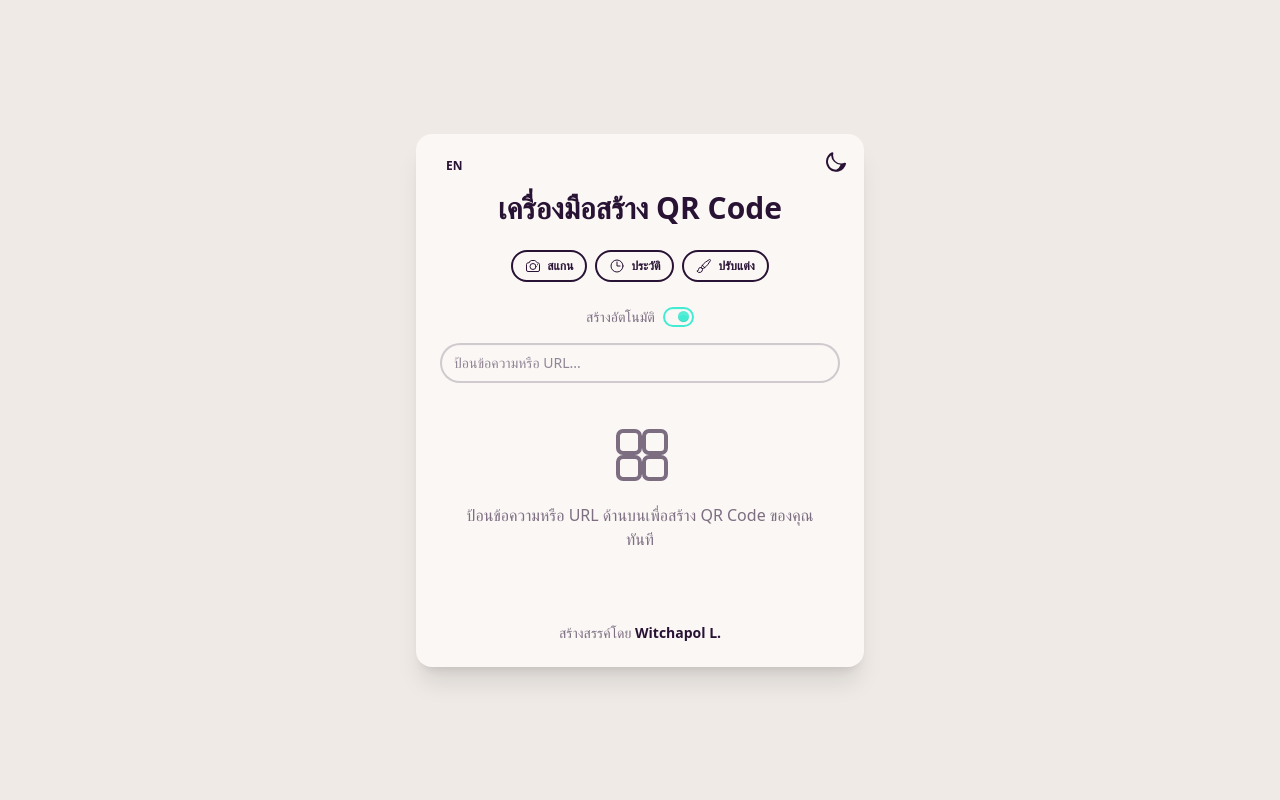
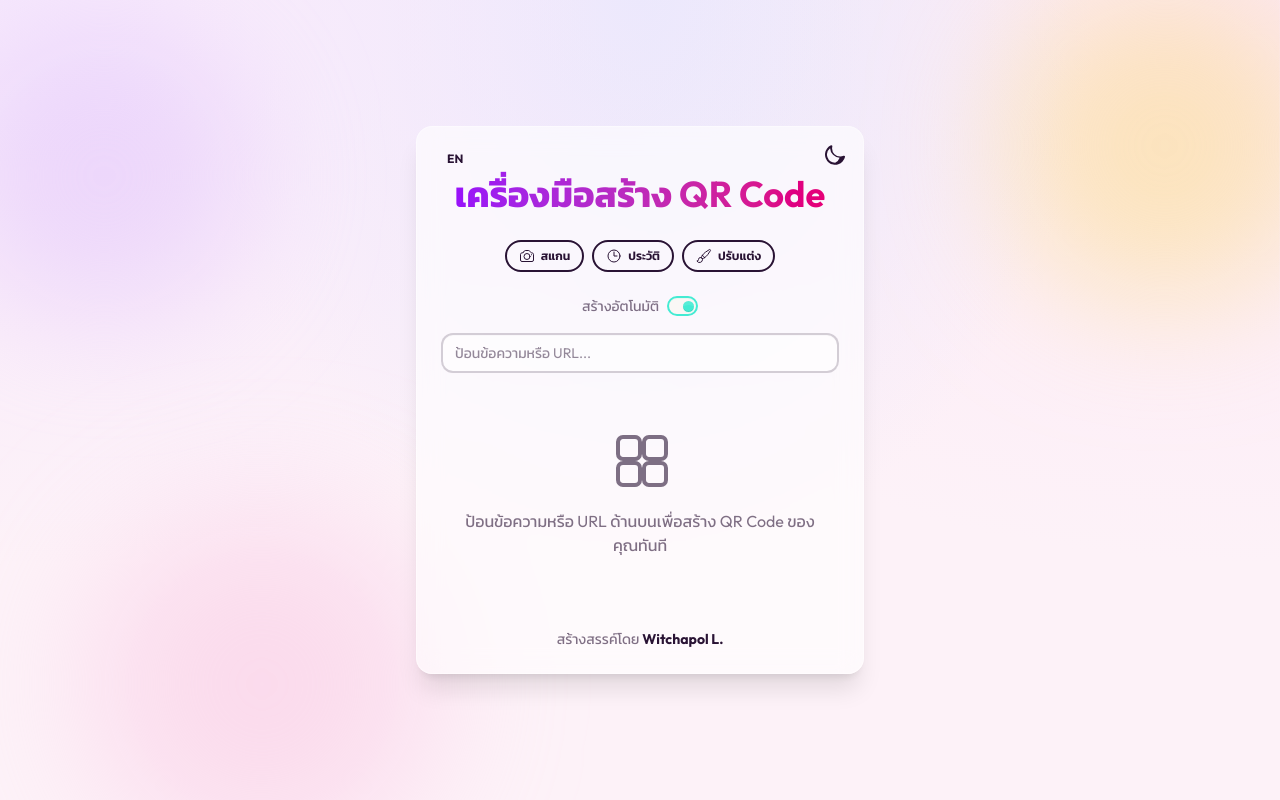
Before and after one commit to s0ci4lx/QR-Code, a Vue app: page / in a window 1280 px wide. Built offline with nearby package versions, Linux system fonts and the light colour scheme.

Commit message:
feat: Implement a refreshed UI with an animated mesh background, glassmorphism elements, and updated typography.

```diff
--- a/index.html
+++ b/index.html
@@ -4,7 +4,15 @@
     <meta charset="UTF-8" />
     <link rel="icon" type="image/svg+xml" href="/favicon.png" />
     <meta name="viewport" content="width=device-width, initial-scale=1.0" />
+    <link rel="preconnect" href="https://fonts.googleapis.com">
+    <link rel="preconnect" href="https://fonts.gstatic.com" crossorigin>
+    <link href="https://fonts.googleapis.com/css2?family=Outfit:wght@300;400;600;700&family=Kanit:wght@300;400;600;700&display=swap" rel="stylesheet">
     <title>สร้าง QR CODE ฟรี รวดเร็ว ปลอดภัย ไม่มีโฆษณา</title>
+    <style>
+      body {
+        font-family: 'Outfit', 'Kanit', sans-serif;
+      }
+    </style>
   </head>
   <body>
     <div id="app"></div>
--- a/src/App.vue
+++ b/src/App.vue
@@ -482,8 +482,13 @@ onMounted(() => {
 <template>
   <div
     :data-theme="theme"
-    class="min-h-screen bg-base-200 flex items-center justify-center p-4 relative"
+    class="min-h-screen bg-mesh overflow-hidden flex items-center justify-center p-4 relative"
   >
+    <!-- Animated Background Blobs -->
+    <div class="absolute top-0 -left-10 w-80 h-80 blob-1 rounded-full mix-blend-multiply dark:mix-blend-screen filter blur-3xl opacity-50 dark:opacity-30 animate-blob"></div>
+    <div class="absolute top-0 -right-10 w-80 h-80 blob-2 rounded-full mix-blend-multiply dark:mix-blend-screen filter blur-3xl opacity-50 dark:opacity-30 animate-blob animation-delay-2000"></div>
+    <div class="absolute -bottom-20 left-20 w-80 h-80 blob-3 rounded-full mix-blend-multiply dark:mix-blend-screen filter blur-3xl opacity-50 dark:opacity-30 animate-blob animation-delay-4000"></div>
+
     <!-- Toast Notification -->
     <div
       v-if="toast.show"
@@ -501,8 +506,9 @@ onMounted(() => {
     </div>
 
     <!-- Main Card -->
-    <div class="card w-full max-w-md bg-base-100 shadow-xl transition-all duration-300">
-      <div class="card-body items-center text-center">
+    <div class="card w-full max-w-md glass-card shadow-2xl transition-all duration-500 hover:shadow-purple-500/20 z-10">
+      <div class="card-body items-center text-center p-6 space-y-4">
+
 
         <!-- Language Toggle -->
         <button
@@ -539,7 +545,10 @@ onMounted(() => {
           </svg>
         </label>
 
-        <h1 class="card-title text-2xl sm:text-3xl mb-4 mt-8">{{ translations[lang].title }}</h1>
+        <h1 class="card-title text-3xl sm:text-4xl font-extrabold mb-2 mt-4 pb-2 pt-1 leading-tight bg-clip-text text-transparent bg-gradient-to-r from-purple-600 to-pink-600 dark:from-purple-400 dark:to-pink-400">
+          {{ translations[lang].title }}
+        </h1>
+
 
         <!-- Action Buttons -->
         <div class="flex gap-2 mb-4 flex-wrap justify-center">
@@ -596,8 +605,9 @@ onMounted(() => {
         <!-- Customization Panel -->
         <div
           v-if="showCustomize"
-          class="w-full p-4 bg-base-200 rounded-lg mb-4 space-y-3 transition-all duration-300"
+          class="w-full p-4 bg-white/40 dark:bg-black/40 backdrop-blur-sm rounded-2xl mb-4 space-y-4 border border-white/30 transition-all duration-300"
         >
+
           <div class="flex justify-between items-center">
             <h3 class="font-bold text-lg">{{ translations[lang].customizeTitle }}</h3>
             <span
@@ -684,8 +694,9 @@ onMounted(() => {
         <!-- History Panel -->
         <div
           v-if="showHistory"
-          class="w-full p-4 bg-base-200 rounded-lg mb-4 max-h-96 overflow-y-auto transition-all duration-300"
+          class="w-full p-4 bg-white/40 dark:bg-black/40 backdrop-blur-sm rounded-2xl mb-4 max-h-96 overflow-y-auto border border-white/30 transition-all duration-300"
         >
+
           <div class="flex justify-between items-center mb-3">
             <h3 class="font-bold text-lg">{{ translations[lang].historyTitle }}</h3>
             <button
@@ -725,8 +736,9 @@ onMounted(() => {
                   v-model="text"
                   type="text"
                   :placeholder="translations[lang].placeholder"
-                  class="input input-bordered w-full pr-10"
+                  class="input input-bordered w-full pr-12 bg-white/50 dark:bg-black/20 focus:bg-white dark:focus:bg-black transition-all duration-300 rounded-xl"
                 />
+
                 <button
                   v-if="text"
                   @click.prevent="text = ''"
@@ -753,12 +765,13 @@ onMounted(() => {
               <button
                 v-if="!autoGenerate"
                 type="submit"
-                class="btn btn-primary w-full sm:w-auto mt-2"
+                class="btn btn-primary w-full sm:w-auto mt-2 rounded-xl shadow-lg shadow-primary/30"
                 :disabled="isLoading"
               >
                 <span v-if="isLoading" class="loading loading-spinner"></span>
                 <span v-else>{{ translations[lang].generateBtn }}</span>
               </button>
+
             </div>
           </div>
         </form>
@@ -773,8 +786,9 @@ onMounted(() => {
           <img
             :src="qrCodeDataUrl"
             :alt="translations[lang].altQR"
-            class="border-4 border-base-300 rounded-lg shadow-lg transition-transform hover:scale-105"
+            class="p-2 bg-white rounded-2xl shadow-2xl transition-all duration-500 hover:scale-105 border border-white/40"
           />
+
           <div class="grid grid-cols-2 gap-2 w-full">
             <button @click="copyQR" class="btn btn-info btn-sm">
               <svg xmlns="http://www.w3.org/2000/svg" fill="none" viewBox="0 0 24 24" stroke-width="1.5" stroke="currentColor" class="w-4 h-4">
@@ -797,12 +811,13 @@ onMounted(() => {
               {{ translations[lang].downloadBtn }}
             </button>
 
-            <button @click="createNew" class="btn btn-ghost btn-sm">
-              <svg xmlns="http://www.w3.org/2000/svg" fill="none" viewBox="0 0 24 24" stroke-width="1.5" stroke="currentColor" class="w-4 h-4">
+            <button @click="createNew" class="btn btn-ghost btn-sm bg-white/30 hover:bg-white/50 dark:bg-black/20 dark:hover:bg-black/40 rounded-xl">
+              <svg xmlns="http://www.w3.org/2000/svg" fill="none" viewBox="0 0 24 24" stroke-width="1.5" stroke="currentColor" class="w-4 h-4 text-purple-600 dark:text-purple-400">
                 <path stroke-linecap="round" stroke-linejoin="round" d="M12 4.5v15m7.5-7.5h-15" />
               </svg>
               {{ translations[lang].newBtn }}
             </button>
+
           </div>
         </div>
 
@@ -841,10 +856,11 @@ onMounted(() => {
     <!-- Scanner Modal -->
     <div
       v-if="showScanner"
-      class="fixed inset-0 bg-black/50 flex items-center justify-center z-50 p-4"
+      class="fixed inset-0 bg-black/60 backdrop-blur-md flex items-center justify-center z-50 p-4"
       @click.self="closeScanner"
     >
-      <div class="card w-full max-w-md bg-base-100 shadow-xl">
+      <div class="card w-full max-w-md glass-card shadow-2xl">
+
         <div class="card-body">
           <h2 class="card-title">{{ translations[lang].scanTitle }}</h2>
 
@@ -884,10 +900,11 @@ onMounted(() => {
           </div>
 
           <div class="card-actions justify-end mt-4">
-            <button @click="closeScanner" class="btn">
+            <button @click="closeScanner" class="btn btn-ghost bg-white/20 dark:bg-black/20 hover:bg-white/40 dark:hover:bg-black/40 rounded-xl">
               {{ translations[lang].scanClose }}
             </button>
           </div>
+
         </div>
       </div>
     </div>
--- a/src/style.css
+++ b/src/style.css
@@ -2,3 +2,79 @@
 @plugin "daisyui" {
   themes: cupcake --default, forest --prefersdark, cupcake;
 }
+
+@layer base {
+  body {
+    @apply m-0 p-0 overflow-x-hidden;
+  }
+}
+
+@layer utilities {
+  .glass-card {
+    @apply backdrop-blur-md bg-white/60 border border-white/40 shadow-xl;
+  }
+
+  [data-theme='forest'] .glass-card {
+    @apply bg-slate-900/40 border-white/10;
+  }
+
+  .animate-blob {
+    animation: blob 7s infinite;
+  }
+
+  .animation-delay-2000 {
+    animation-delay: 2s;
+  }
+
+  .animation-delay-4000 {
+    animation-delay: 4s;
+  }
+
+  @keyframes blob {
+    0% {
+      transform: translate(0px, 0px) scale(1);
+    }
+    33% {
+      transform: translate(30px, -50px) scale(1.1);
+    }
+    66% {
+      transform: translate(-20px, 20px) scale(0.9);
+    }
+    100% {
+      transform: translate(0px, 0px) scale(1);
+    }
+  }
+
+  .blob-1 { background-color: var(--blob-1); }
+  .blob-2 { background-color: var(--blob-2); }
+  .blob-3 { background-color: var(--blob-3); }
+}
+
+:root {
+  --mesh-bg: #fdf2f8;
+  --mesh-color-1: hsla(280, 80%, 95%, 1);
+  --mesh-color-2: hsla(240, 80%, 95%, 1);
+  --mesh-color-3: hsla(320, 80%, 95%, 1);
+  --blob-1: #e9d5ff; /* purple-200 */
+  --blob-2: #fef08a; /* yellow-200 */
+  --blob-3: #fbcfe8; /* pink-200 */
+}
+
+[data-theme='forest'] {
+  --mesh-bg: #020617;
+  --mesh-color-1: hsla(253, 30%, 8%, 1);
+  --mesh-color-2: hsla(225, 40%, 10%, 1);
+  --mesh-color-3: hsla(339, 40%, 10%, 1);
+  --blob-1: #4c1d95; /* purple-900 */
+  --blob-2: #713f12; /* yellow-900 */
+  --blob-3: #831843; /* pink-900 */
+}
+
+.bg-mesh {
+  background-color: var(--mesh-bg);
+  background-image:
+    radial-gradient(at 0% 0%, var(--mesh-color-1) 0, transparent 50%),
+    radial-gradient(at 50% 0%, var(--mesh-color-2) 0, transparent 50%),
+    radial-gradient(at 100% 0%, var(--mesh-color-3) 0, transparent 50%);
+  transition: background-color 0.5s ease, background-image 0.5s ease;
+}
```
